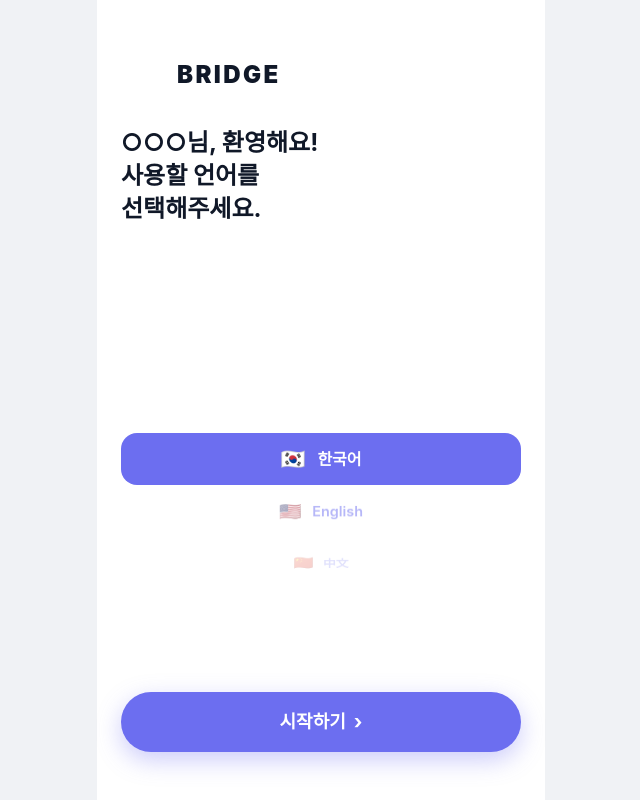
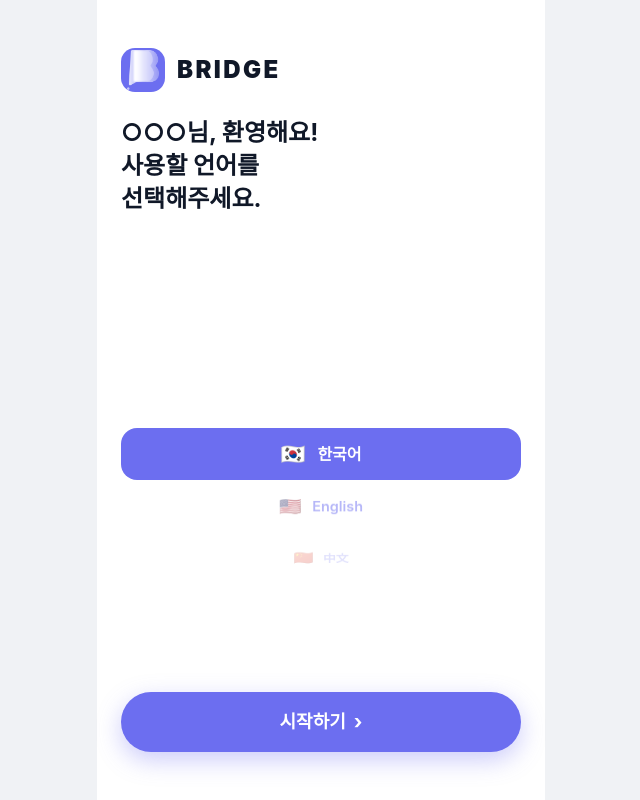
Before and after one commit to sssssssssu/-bridge-app, a Next.js app: page / in a window 1280 px wide. Shown: the whole page, without its empty margins (319-959 px from the left). Built offline with nearby package versions, Linux system fonts and the light colour scheme.

Commit message:
Fix: splash+sidebar use BridgeLogoWhite.png, lang select add bg, ghost chatbot restored

```diff
--- a/app/page.tsx
+++ b/app/page.tsx
@@ -64,7 +64,9 @@ export default function App() {
       <div className="min-h-screen flex flex-col items-center justify-center max-w-md mx-auto"
         style={{ background: "linear-gradient(160deg, #7B7DF5 0%, #5B5EE8 100%)" }}>
         <div className="flex flex-col items-center gap-6">
-          <BridgeLogoSplash size={110} />
+          {/* eslint-disable-next-line @next/next/no-img-element */}
+          <img src="/BridgeLogoWhite.png" alt="BRIDGE" width={130} height={130}
+            style={{ objectFit: "contain", display: "block" }} />
           <h1 className="text-white text-4xl font-black tracking-widest" style={{ letterSpacing: "0.15em" }}>BRIDGE</h1>
         </div>
       </div>
@@ -80,8 +82,10 @@ export default function App() {
         {/* 상단 헤더 */}
         <div className="px-6 pt-12 pb-4">
           <div className="flex items-center gap-3 mb-6">
-            {/* eslint-disable-next-line @next/next/no-img-element */}
-            <img src="/BridgeLogoWhite.png" alt="BRIDGE" width={44} height={44} style={{ objectFit: "contain" }} />
+            <div style={{ background: "#6C6EF0", borderRadius: 14, width: 44, height: 44, display: "flex", alignItems: "center", justifyContent: "center", padding: 6, flexShrink: 0 }}>
+              {/* eslint-disable-next-line @next/next/no-img-element */}
+              <img src="/BridgeLogoWhite.png" alt="BRIDGE" width={32} height={32} style={{ objectFit: "contain" }} />
+            </div>
             <span className="text-2xl font-black text-gray-900 tracking-widest">BRIDGE</span>
           </div>
           <p className="text-2xl font-bold text-gray-900 leading-snug whitespace-pre-line">
@@ -114,7 +118,10 @@ export default function App() {
           {/* Logo */}
           <div className="px-6 pt-8 pb-6 border-b border-gray-100">
             <div className="flex items-center gap-3">
-              <BridgeLogo size={40} />
+              <div style={{ background: "#6C6EF0", borderRadius: 12, width: 40, height: 40, display: "flex", alignItems: "center", justifyContent: "center", padding: 5, flexShrink: 0 }}>
+                {/* eslint-disable-next-line @next/next/no-img-element */}
+                <img src="/BridgeLogoWhite.png" alt="BRIDGE" width={30} height={30} style={{ objectFit: "contain" }} />
+              </div>
               <div>
                 <h1 className="text-gray-900 text-xl font-black tracking-tight leading-none">BRIDGE</h1>
                 <p className="text-gray-400 text-xs">브릿지 · 안산</p>
--- a/components/HomeView.tsx
+++ b/components/HomeView.tsx
@@ -2,7 +2,7 @@
 import { type View } from "@/app/page";
 import { type LangCode, t, SERVICE_DESC, SELECT_SERVICE, TO_PC_VIEW } from "@/lib/translations";
 import { useViewMode } from "@/lib/viewContext";
-import { GhostIcon, BridgeLogo, SafetyIcon, MedicalIcon, LaborIcon, LegalIcon, IndustrialIcon, AnsanIcon } from "@/components/Icons";
+import { GhostIcon, SafetyIcon, MedicalIcon, LaborIcon, LegalIcon, IndustrialIcon, AnsanIcon } from "@/components/Icons";
 
 interface Props {
   lang: LangCode;
@@ -153,7 +153,7 @@ export default function HomeView({ lang, nav, onChangeLang, onToggleView }: Prop
       <button onClick={() => nav("chat")}
         className="fixed bottom-6 right-4 z-50 rounded-2xl shadow-2xl px-4 py-3 flex items-center gap-2"
         style={{ backgroundColor: "#6C6EF0", boxShadow: "0 8px 32px rgba(108,110,240,0.4)" }}>
-        <div className="w-9 h-9 bg-white/20 rounded-xl flex items-center justify-center flex-shrink-0 overflow-hidden"><BridgeLogo size={36} /></div>
+        <div className="w-9 h-9 bg-white/20 rounded-xl flex items-center justify-center text-2xl flex-shrink-0">👻</div>
         <div className="text-left">
           <div className="text-white font-bold text-xs">{CHAT_LABEL[lang] ?? "AI Chat"}</div>
           <div className="text-white/70 text-xs whitespace-pre-line">
```
